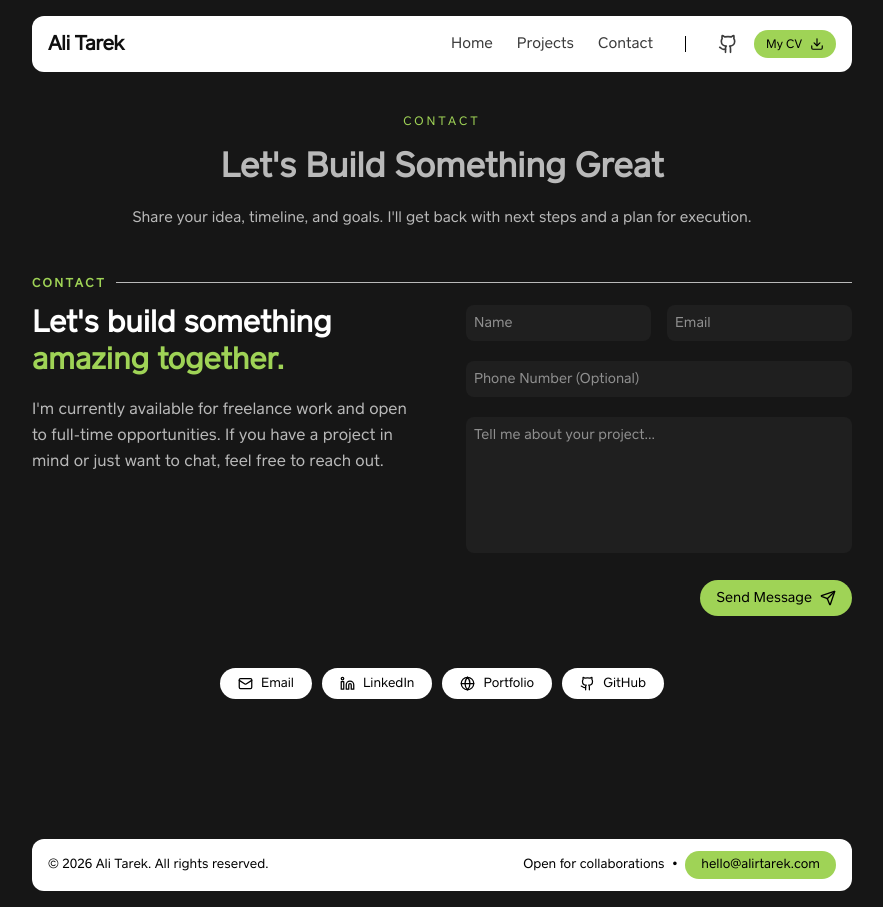
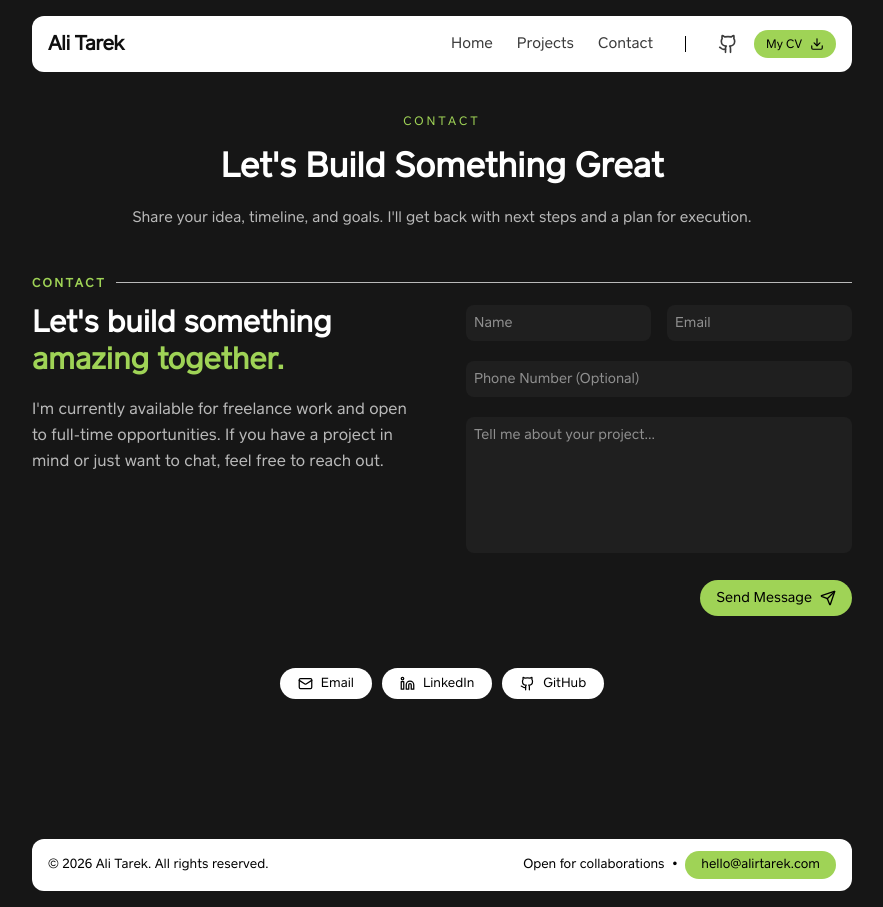
Before and after one commit to sudoenvx/sudoenvx-portfolio, a Next.js app: page /contact in a window 1280 px wide. Shown: the whole page, without its empty margins (198-1081 px from the left). Built offline with nearby package versions, Linux system fonts and the light colour scheme.

Commit message:
fix styles and updated contacts

```diff
--- a/app/contact/page.tsx
+++ b/app/contact/page.tsx
@@ -14,7 +14,7 @@ export default function ContactPage() {
         <div className="text-[12px] uppercase tracking-[3px] text-primary font-jetbrains mb-3">
           Contact
         </div>
-        <h1 className="font-playfair text-[34px] font-bold text-text-primary mb-3">
+        <h1 className="text-[34px] font-bold text-white mb-3">
           Let&apos;s Build Something Great
         </h1>
         <p className="text-[15px] text-text-secondary max-w-[620px] mx-auto leading-[1.7] font-light">
--- a/app/layout.tsx
+++ b/app/layout.tsx
@@ -17,7 +17,7 @@ export default function RootLayout({
       <head>
         <meta charSet="UTF-8" />
         <meta name="viewport" content="width=device-width, initial-scale=1.0" />
-        <link type="image/png" sizes="16x16" rel="icon" href="/icons/port.png" />
+        <link type="image/png" sizes="16x16" rel="icon" href="/icons/port-me.png" />
       </head>
       <body
         className={`antialiased`}
--- a/app/projects/page.tsx
+++ b/app/projects/page.tsx
@@ -18,7 +18,7 @@ export default function ProjectsPage() {
         <div className="text-[12px] uppercase tracking-[3px] text-primary font-jetbrains mb-3">
           Portfolio
         </div>
-        <h1 className="font-playfair text-[32px] font-bold text-text-primary mb-3">
+        <h1 className="text-[32px] font-bold text-white mb-3">
           Featured Projects
         </h1>
         <p className="text-[15px] text-text-secondary max-w-[620px] mx-auto leading-[1.7] font-light">
--- a/components/layout/navbar.tsx
+++ b/components/layout/navbar.tsx
@@ -7,10 +7,9 @@ export const Navbar = () => {
                 <div className="max-sm:mx-4 bg-nav backdrop-blur rounded-xl px-4 h-14 flex items-center justify-between">
                     <Link
                         href="/"
-                        className="group relative font-bold text-lg sm:text-xl text-nav-text tracking-tight"
+                        className="relative font-bold text-lg sm:text-xl text-nav-text tracking-tight"
                     >
                         Ali Tarek
-                        <span className="absolute -bottom-1 left-0 w-0 h-0.5 bg-primary transition-all group-hover:w-full"></span>
                     </Link>
 
                     <div className="flex items-center gap-6 sm:gap-8">
--- a/src/domains/home/components/contact.tsx
+++ b/src/domains/home/components/contact.tsx
@@ -1,5 +1,6 @@
-import { Github, Globe, Linkedin, Mail } from "lucide-react";
+import { Github, Linkedin, Mail } from "lucide-react";
 import { Card } from "@/components/ui/card";
+import Link from "next/link";
 
 interface ContactLink {
     icon: React.ReactNode;
@@ -10,39 +11,35 @@ interface ContactLink {
 export const Contact = () => {
     const contactLinks: ContactLink[] = [
         {
-            icon: <Mail className="w-[15px] h-[15px]" />,
+            icon: <Mail className="w-3.75 h-3.75" />,
             text: "Email",
             href: "mailto:sudoenvx@gmail.com"
         },
         {
-            icon: <Linkedin className="w-[15px] h-[15px]" />,
+            icon: <Linkedin className="w-3.75 h-3.75" />,
             text: "LinkedIn",
             href: "https://linkedin.com/in/sudoenvx"
         },
         {
-            icon: <Globe className="w-[15px] h-[15px]" />,
-            text: "Portfolio",
-            href: "https://portfolio.sudoenvx.com"
-        },
-        {
-            icon: <Github className="w-[15px] h-[15px]" />,
+            icon: <Github className="w-3.75 h-3.75" />,
             text: "GitHub",
             href: "https://github.com/sudoenvx"
         }
     ];
 
     return (
-        <div className="flex justify-center gap-2.5 flex-wrap mt-[52px]">
+        <div className="flex justify-center gap-2.5 flex-wrap mt-13">
             {contactLinks.map((link, index) => (
+                <Link key={index} href={link.href}>
                     <Card
                         as="a"
-                    key={index}
                         href={link.href}
-                    className="inline-flex items-center gap-2 rounded-full px-[18px] py-1.5 bg-secondary text-secondary-text hover:bg-primary no-underline text-[13px] transition-colors hover:text-accent"
+                        className="inline-flex items-center gap-2 rounded-full px-4.5 py-1.5 bg-secondary text-secondary-text hover:bg-primary no-underline text-[13px] transition-colors hover:text-accent"
                     >
                         {link.icon}
                         {link.text}
                     </Card>
+                </Link>
             ))}
         </div>
     );
--- a/src/domains/home/components/hero.tsx
+++ b/src/domains/home/components/hero.tsx
@@ -14,7 +14,7 @@ export const Hero = () => {
 
     return (
         <div className="text-center mb-[58px] relative">
-            <h1 className="font-playfair text-[36px] font-bold text-text-primary tracking-[-0.5px] mb-1.5">
+            <h1 className="text-[36px] font-bold text-white tracking-[-0.5px] mb-1.5">
                 Ali Tarek
             </h1>
             <div className="text-[15px] text-primary mb-[18px] opacity-85">
```
Also changed, not shown: public/icons/port-me.png (added). Lines whose indentation alone changed are shown as unchanged.
